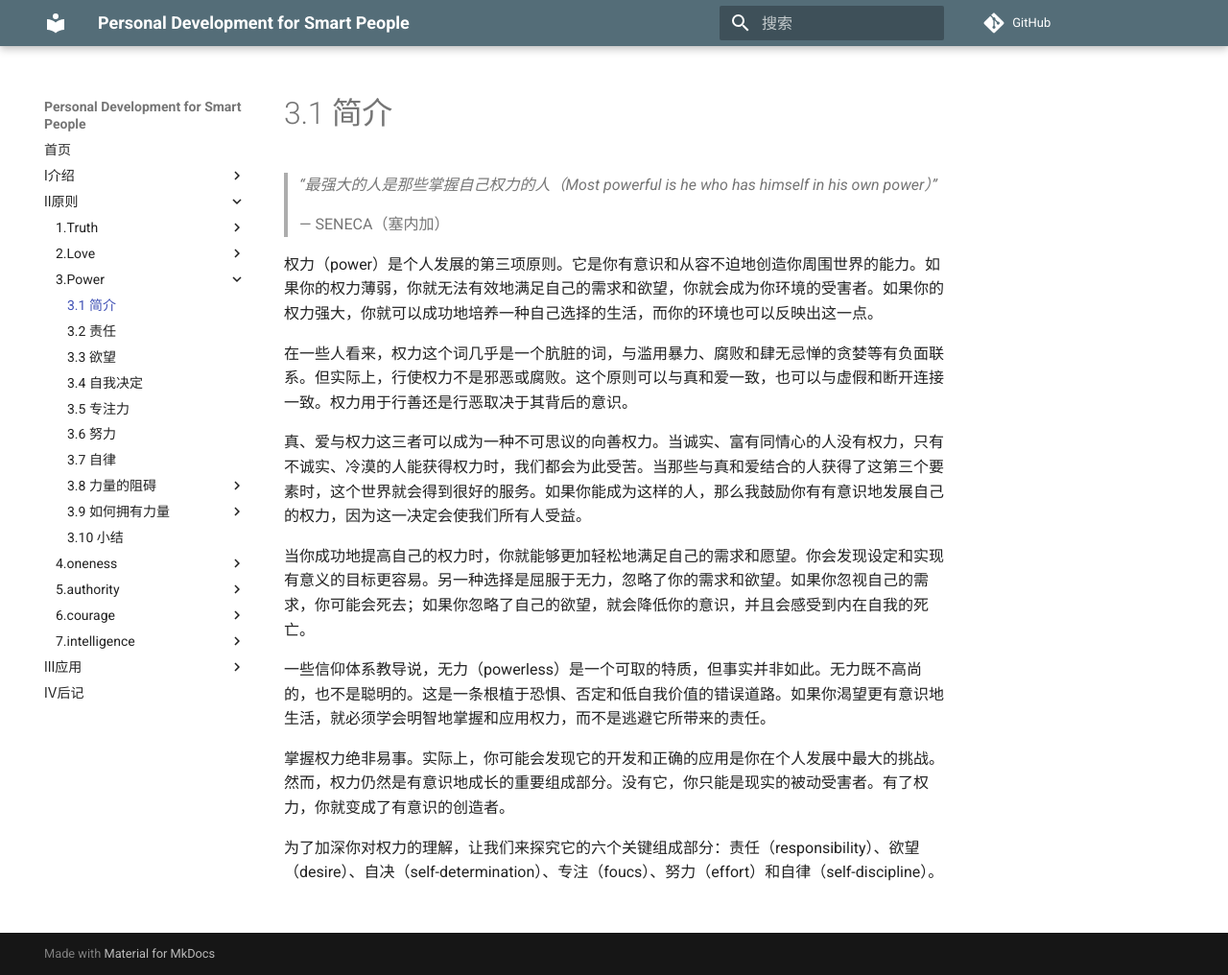
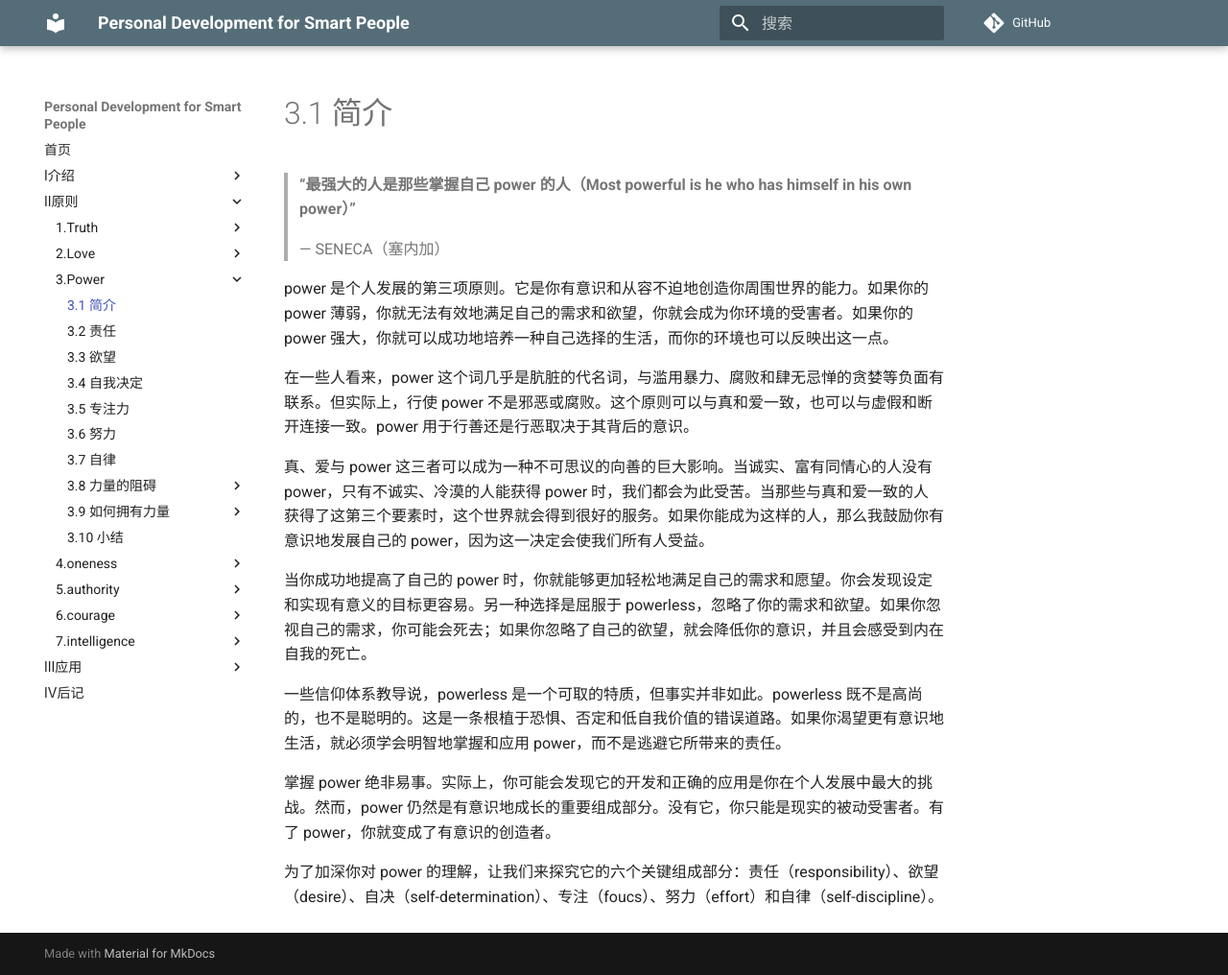
Before and after one commit to wtsnwei/pdsp, an MkDocs documentation site: the page built from docs/2.Principles/03.power/00.power.md, in a window 1280 px wide and 1016 px high. Shown: the whole window at 96% size. Built offline with MkDocs 1.6.1 and Material for MkDocs 9.7.7, drawn with Linux system fonts in a browser that asks for light colours; comment, search, counter and statistics services are not loaded.

Commit message:
修正语句

```diff
--- a/docs/2.Principles/03.power/00.power.md
+++ b/docs/2.Principles/03.power/00.power.md
@@ -1,17 +1,17 @@
-> *“最强大的人是那些掌握自己权力的人（Most powerful is he who has himself in his own power）”*
+> **“最强大的人是那些掌握自己 power 的人（Most powerful is he who has himself in his own power）”**
 >
 > — SENECA（塞内加）
 
-权力（power）是个人发展的第三项原则。它是你有意识和从容不迫地创造你周围世界的能力。如果你的权力薄弱，你就无法有效地满足自己的需求和欲望，你就会成为你环境的受害者。如果你的权力强大，你就可以成功地培养一种自己选择的生活，而你的环境也可以反映出这一点。
+power 是个人发展的第三项原则。它是你有意识和从容不迫地创造你周围世界的能力。如果你的 power 薄弱，你就无法有效地满足自己的需求和欲望，你就会成为你环境的受害者。如果你的 power 强大，你就可以成功地培养一种自己选择的生活，而你的环境也可以反映出这一点。
 
-在一些人看来，权力这个词几乎是一个肮脏的词，与滥用暴力、腐败和肆无忌惮的贪婪等有负面联系。但实际上，行使权力不是邪恶或腐败。这个原则可以与真和爱一致，也可以与虚假和断开连接一致。权力用于行善还是行恶取决于其背后的意识。
+在一些人看来，power 这个词几乎是肮脏的代名词，与滥用暴力、腐败和肆无忌惮的贪婪等负面有联系。但实际上，行使 power 不是邪恶或腐败。这个原则可以与真和爱一致，也可以与虚假和断开连接一致。power 用于行善还是行恶取决于其背后的意识。
 
-真、爱与权力这三者可以成为一种不可思议的向善权力。当诚实、富有同情心的人没有权力，只有不诚实、冷漠的人能获得权力时，我们都会为此受苦。当那些与真和爱结合的人获得了这第三个要素时，这个世界就会得到很好的服务。如果你能成为这样的人，那么我鼓励你有有意识地发展自己的权力，因为这一决定会使我们所有人受益。
+真、爱与 power 这三者可以成为一种不可思议的向善的巨大影响。当诚实、富有同情心的人没有 power，只有不诚实、冷漠的人能获得 power 时，我们都会为此受苦。当那些与真和爱一致的人获得了这第三个要素时，这个世界就会得到很好的服务。如果你能成为这样的人，那么我鼓励你有意识地发展自己的 power，因为这一决定会使我们所有人受益。
 
-当你成功地提高自己的权力时，你就能够更加轻松地满足自己的需求和愿望。你会发现设定和实现有意义的目标更容易。另一种选择是屈服于无力，忽略了你的需求和欲望。如果你忽视自己的需求，你可能会死去；如果你忽略了自己的欲望，就会降低你的意识，并且会感受到内在自我的死亡。
+当你成功地提高了自己的 power 时，你就能够更加轻松地满足自己的需求和愿望。你会发现设定和实现有意义的目标更容易。另一种选择是屈服于 powerless，忽略了你的需求和欲望。如果你忽视自己的需求，你可能会死去；如果你忽略了自己的欲望，就会降低你的意识，并且会感受到内在自我的死亡。
 
-一些信仰体系教导说，无力（powerless）是一个可取的特质，但事实并非如此。无力既不高尚的，也不是聪明的。这是一条根植于恐惧、否定和低自我价值的错误道路。如果你渴望更有意识地生活，就必须学会明智地掌握和应用权力，而不是逃避它所带来的责任。
+一些信仰体系教导说，powerless 是一个可取的特质，但事实并非如此。powerless 既不是高尚的，也不是聪明的。这是一条根植于恐惧、否定和低自我价值的错误道路。如果你渴望更有意识地生活，就必须学会明智地掌握和应用 power，而不是逃避它所带来的责任。
 
-掌握权力绝非易事。实际上，你可能会发现它的开发和正确的应用是你在个人发展中最大的挑战。然而，权力仍然是有意识地成长的重要组成部分。没有它，你只能是现实的被动受害者。有了权力，你就变成了有意识的创造者。
+掌握 power 绝非易事。实际上，你可能会发现它的开发和正确的应用是你在个人发展中最大的挑战。然而，power 仍然是有意识地成长的重要组成部分。没有它，你只能是现实的被动受害者。有了 power，你就变成了有意识的创造者。
 
-为了加深你对权力的理解，让我们来探究它的六个关键组成部分：责任（responsibility）、欲望（desire）、自决（self-determination）、专注（foucs）、努力（effort）和自律（self-discipline）。
+为了加深你对 power 的理解，让我们来探究它的六个关键组成部分：责任（responsibility）、欲望（desire）、自决（self-determination）、专注（foucs）、努力（effort）和自律（self-discipline）。
```
